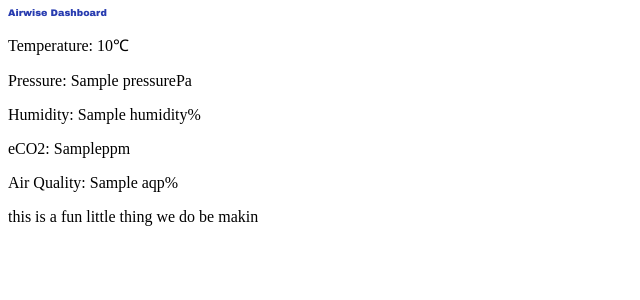
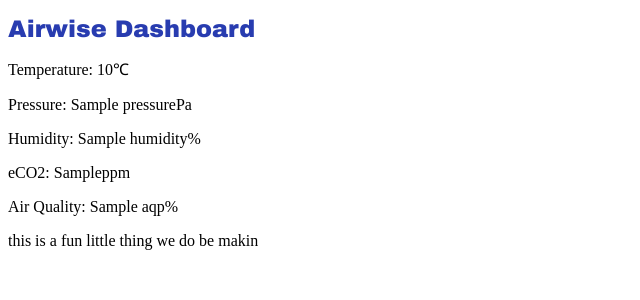
Before and after one commit to Team-AIRWISE/AIRWISE, a Flask app: template templates/airwise.html in a window 1280 px wide. Shown: the top 300 px of the page, without its empty margins (0-640 px from the left). Run offline with Flask 3, Linux system fonts and the light colour scheme; the template is opened without the code that fills it: most values are stand-ins (such as "Sample title", 1, 10 or a date in 2020); parts of the project's set-up code (start-up, migrations or seed data) failed here and were passed over.

Commit message:
font size

```diff
--- a/static/style.css
+++ b/static/style.css
@@ -1,5 +1,5 @@
 h1{font-family: 'Arial Black', sans-serif;
-    font-size:60%;
+    font-size:150%;
     color: #283CB0;
 
 }
```
